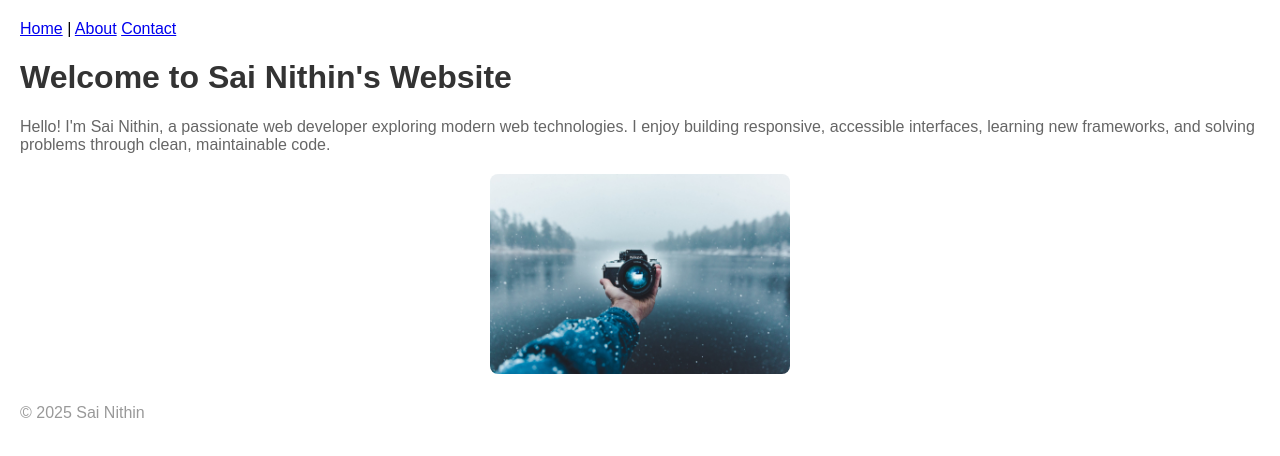
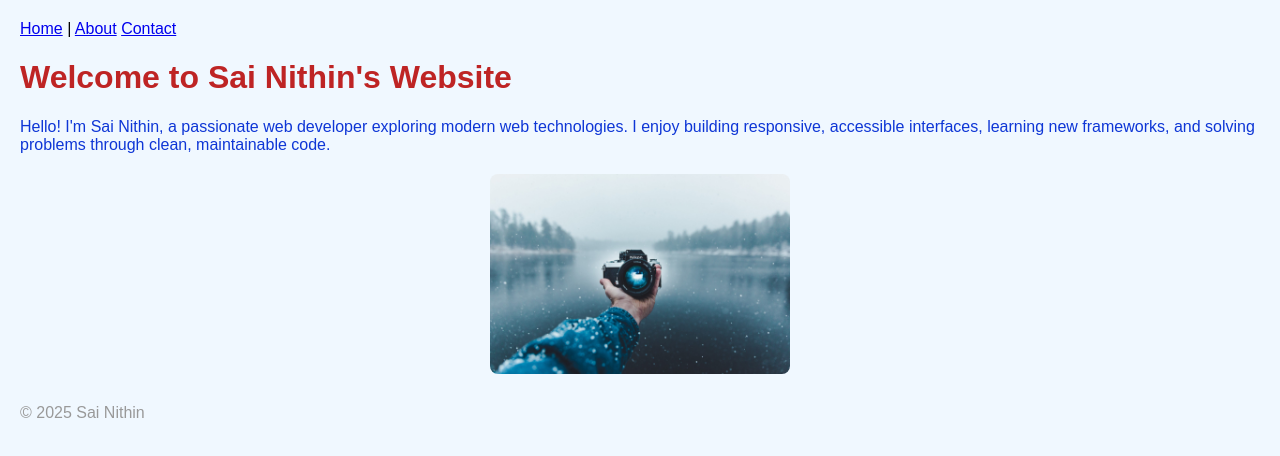
Before and after one commit to sainithin07/Practice-2, a plain HTML site: page index.html in a window 1280 px wide. Drawn offline with Linux system fonts and the light colour scheme.

Commit message:
updated css

```diff
--- a/index.html
+++ b/index.html
@@ -6,14 +6,15 @@
     <title>Sai Nithin | Web Developer</title>
     <style>
         body {
+            background-color: aliceblue;
             font-family: Arial, sans-serif;
             margin: 20px;
         }
         h1 {
-            color: #333;
+            color: #be2424;
         }
         p {
-            color: #666;
+            color: #0e36d6;
         }
     </style>
 </head>
```
